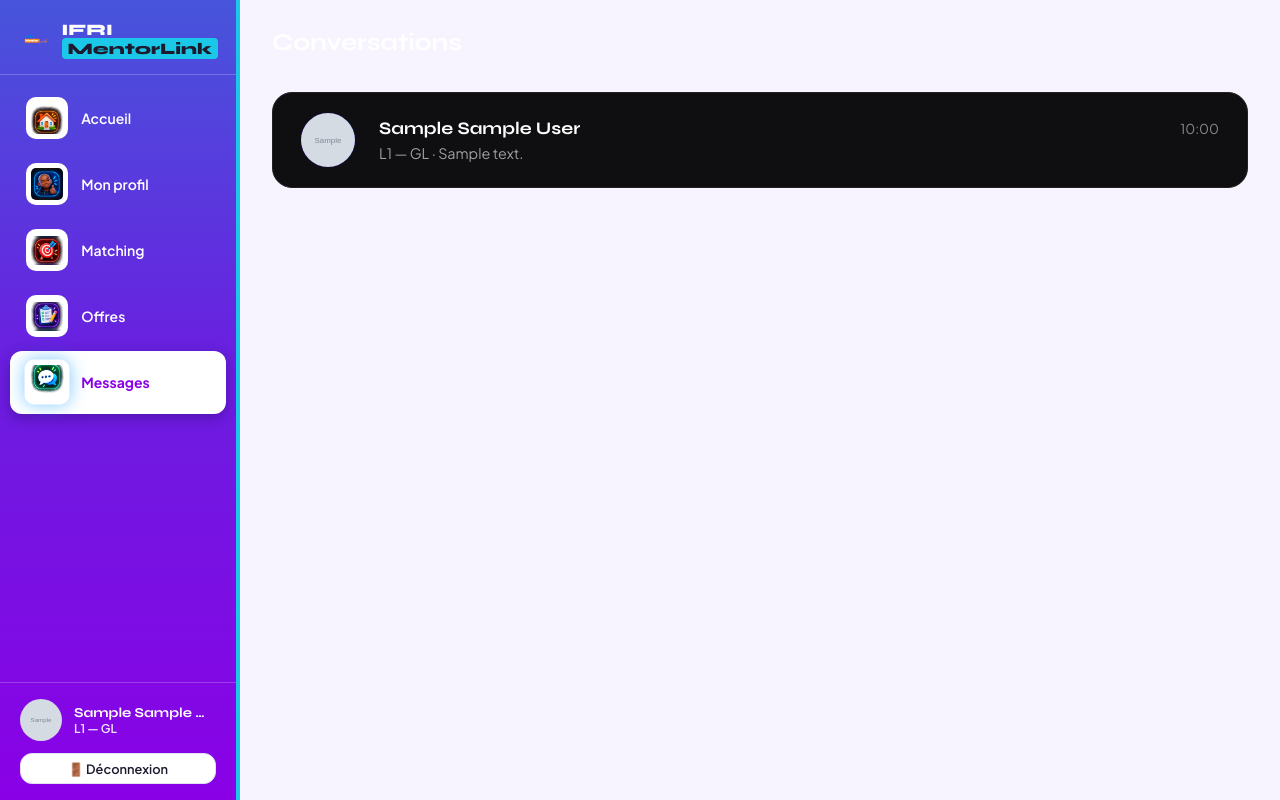
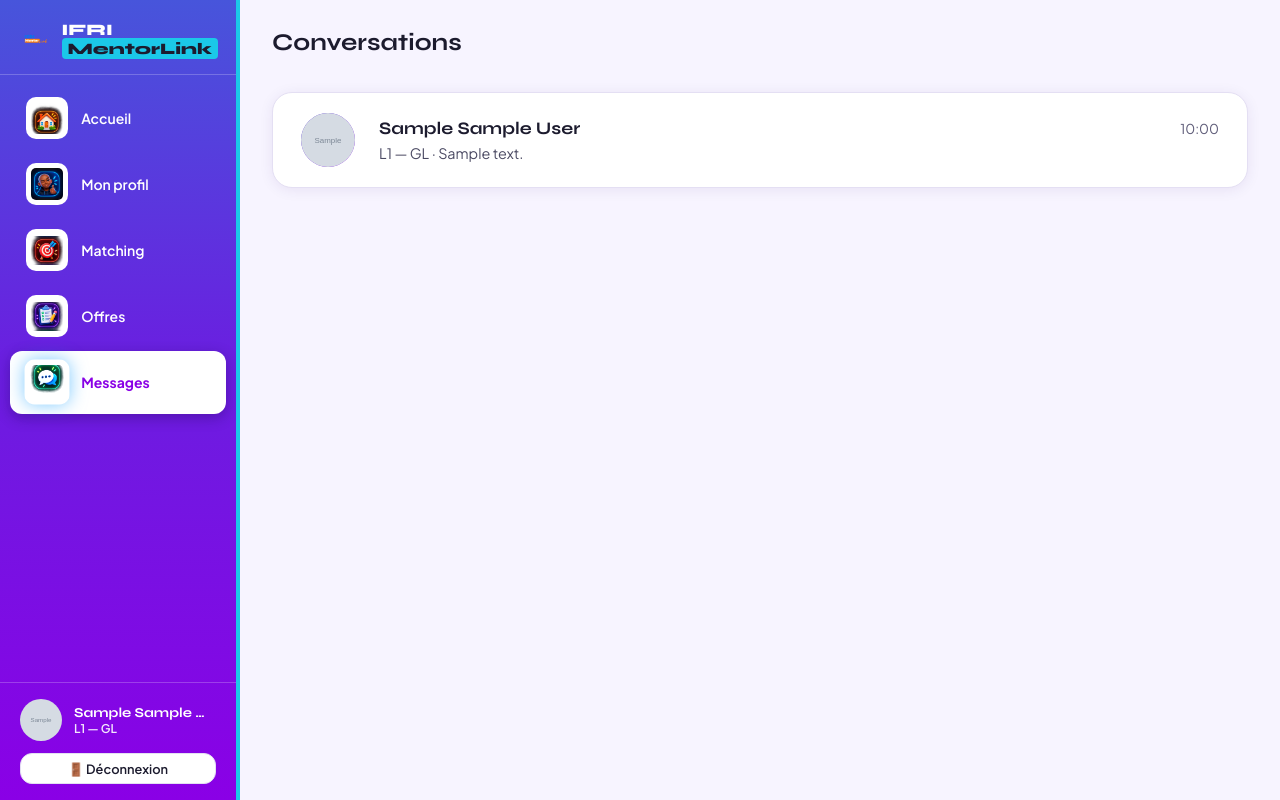
Before and after one commit to Amen-pixel/IFRI-MentorLink, a Flask app: page /messages in a window 1280 px wide. Run offline with Flask 3, Linux system fonts and the light colour scheme; a user stored in the database is signed in; tables that the repository leaves empty hold one stand-in row (values such as "Sample post"); grey boxes marked "Sample" are stand-in pictures; some libraries are stand-ins or nearby versions.

Commit message:
Refactor styles in messages.html to use CSS variables
Updated styles to use CSS variables for colors and shadows.

```diff
--- a/templates/messages.html
+++ b/templates/messages.html
@@ -20,27 +20,29 @@
         display: flex;
         align-items: center;
         padding: 1.25rem 1.75rem;
-        background: #0f0f11;
-        border: 1px solid #222226;
+        background: var(--bg-card);
+        border: 1px solid var(--border-color);
+        box-shadow: var(--shadow);
         border-radius: 20px;
         text-decoration: none;
-        color: #ffffff;
+        color: var(--text-main);
         box-sizing: border-box;
         transition: transform 0.2s ease, border-color 0.2s ease, background-color 0.2s ease;
     }
 
     .conversation-card:hover {
         transform: translateY(-2px);
-        border-color: #0b04ee;
-        background: #18181c;
+        border-color: var(--violet);
+        background: var(--accent-light);
+        box-shadow: var(--shadow-lg);
     }
 
     .avatar-circle {
         width: 54px;
         height: 54px;
         border-radius: 50%;
-        background: #1405ea;
-        color: #ffffff;
+        background: var(--gradient-dark);
+        color: var(--on-accent);
         display: flex;
         align-items: center;
         justify-content: center;
@@ -73,26 +75,27 @@
         font-size: 1.1rem;
         font-weight: 700;
         margin: 0;
-        color: #ffffff;
+        color: var(--text-main);
         font-family: 'Syne', sans-serif;
     }
 
     .msg-time {
         font-size: 0.85rem;
-        color: #888888;
+        color: var(--text-muted);
     }
 
     .conv-subtitle {
         font-size: 0.9rem;
-        color: #a0a0a0;
+        color: var(--text-soft);
         white-space: nowrap;
         overflow: hidden;
         text-overflow: ellipsis;
     }
 
     .unread-badge {
-        background: #0b04ee;
-        color: #ffffff;
+        background: var(--cyan);
+        color: var(--text-main);
+        border: 2px solid #FFFFFF;
         border-radius: 50%;
         width: 24px;
         height: 24px;
@@ -109,7 +112,7 @@
 
 {% block content %}
 <div class="conversations-container" id="conversations-container">
-    <h2 style="color: #ffffff; margin-bottom: 1rem; font-family: 'Syne', sans-serif;">Conversations</h2>
+    <h2 style="color: var(--text-main); margin-bottom: 1rem; font-family: 'Syne', sans-serif;">Conversations</h2>
 
     <div id="conversations-list" style="display: flex; flex-direction: column; gap: 1.2rem; width: 100%;">
         {% for item in conversations %}
@@ -119,7 +122,7 @@
 
             {% if item.interlocuteur.photo_profil %}
                 <div class="avatar-circle">
-                    <img src="{{ photo_url(item.interlocuteur.photo_profil) }}" alt="Photo">
+                    <img src="{{ url_for('static', filename='uploads/' + item.interlocuteur.photo_profil) }}" alt="Photo">
                 </div>
             {% else %}
                 <div class="avatar-circle">
@@ -148,7 +151,7 @@
             {% endif %}
         </a>
         {% else %}
-            <p id="empty-msg" style="color: #888888;">Aucune conversation pour le moment.</p>
+            <p id="empty-msg" style="color: var(--text-muted);">Aucune conversation pour le moment.</p>
         {% endfor %}
     </div>
 </div>
```
